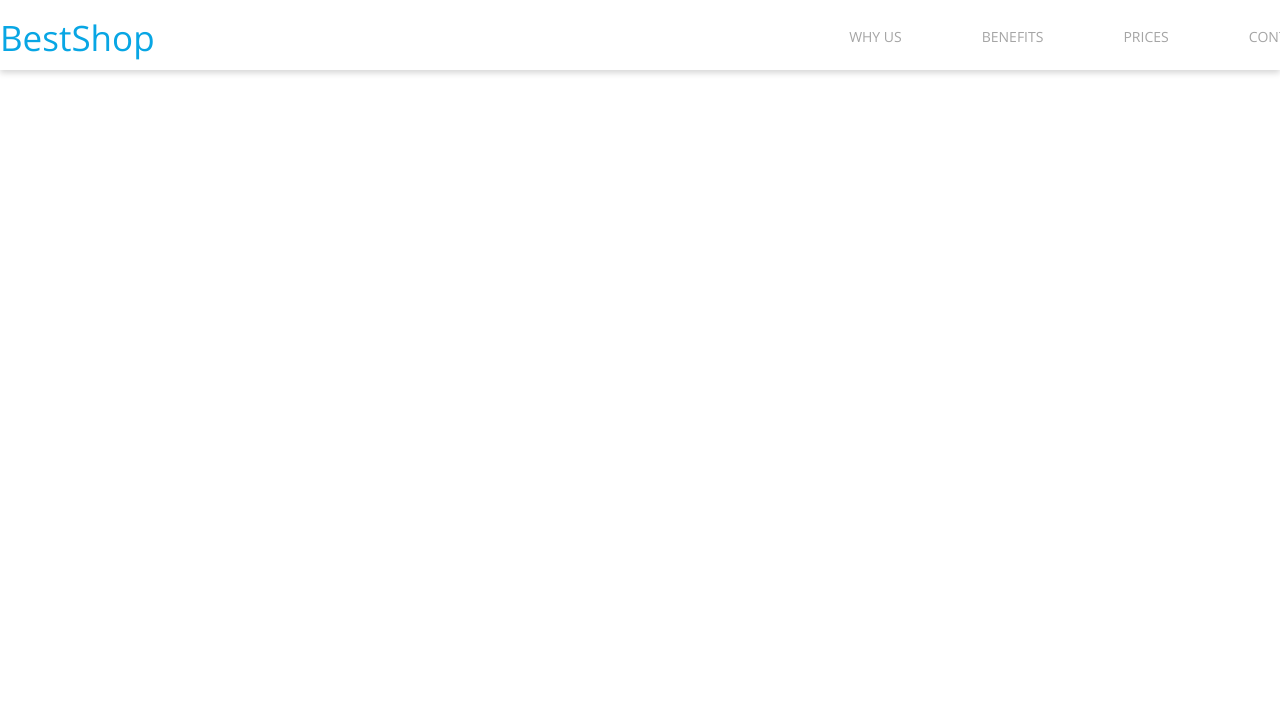
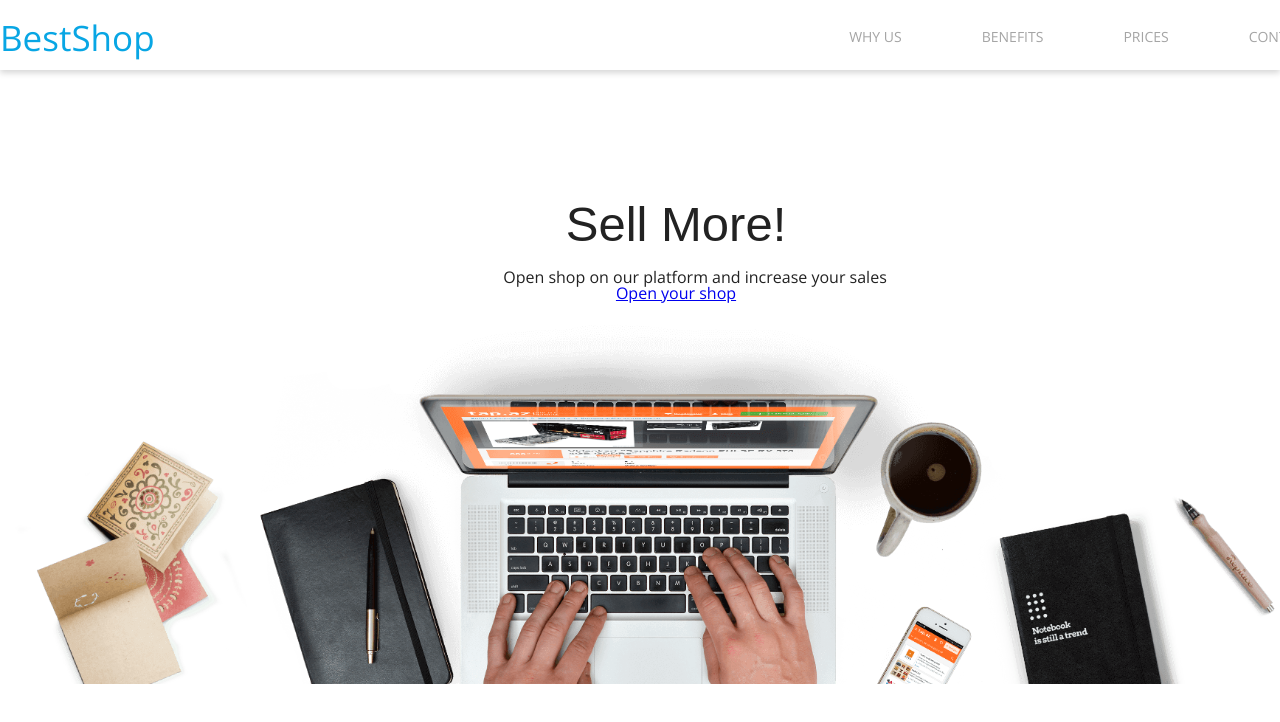
Before and after one commit to Paulinaxx/BestShop, a plain HTML site: page index.html in a window 1280 px wide. Shown: the top 722 px of the page. Drawn offline with nearby package versions, Linux system fonts and the light colour scheme.

Commit message:
Added section banner and styling for banner

```diff
--- a/css/style.css
+++ b/css/style.css
@@ -16,6 +16,10 @@
 }
 * {
     box-sizing: border-box;
+}
+body {
+    font-family: var(--font-open-sans);
+    line-height: 1;
 }
 
 .container {
@@ -70,3 +74,36 @@
     cursor: pointer;
     border-bottom: 3px solid var(--color-primary);
 }
+
+.banner {
+    height: 100vh;
+}
+.banner .container {
+    display: flex;
+    align-items: center;
+    flex-direction: column;
+    margin-top: 130px;
+    text-align: center;
+}
+.banner-title {
+    font-family: var(--font-raleway);
+    font-size: 3.0625rem;
+    vertical-align: baseline;
+}
+.banner-text {
+    margin: 20px 0 0 38px;
+}
+.btn-banner {
+    padding: 22px 155px;
+    border-radius: var(--btn-border-radius);
+    background-color: var(--color-primary);
+    box-shadow: 3px 10px 14px var(--color-primary-shadow);
+    border: none;
+    color: var(--color-white);
+    text-decoration: none;
+    margin-top: 30px;
+}
+.banner img {
+    width: 100%;
+    height: auto;
+}
--- a/index.html
+++ b/index.html
@@ -28,5 +28,19 @@
         </div>
     </header>
 
+<main>
+
+ <section class="banner">
+     <div class="container">
+         <h1 class="banner-title">Sell More!</h1>
+         <p class="banner-text">
+           Open shop on our platform and increase your sales
+         </p>
+         <a href="#" class="btn_banner">Open your shop</a>
+     </div>
+     <img src="images/images/Background.png" alt="page-background">
+ </section>
+
+</main>
 </body>
 </html>
```
